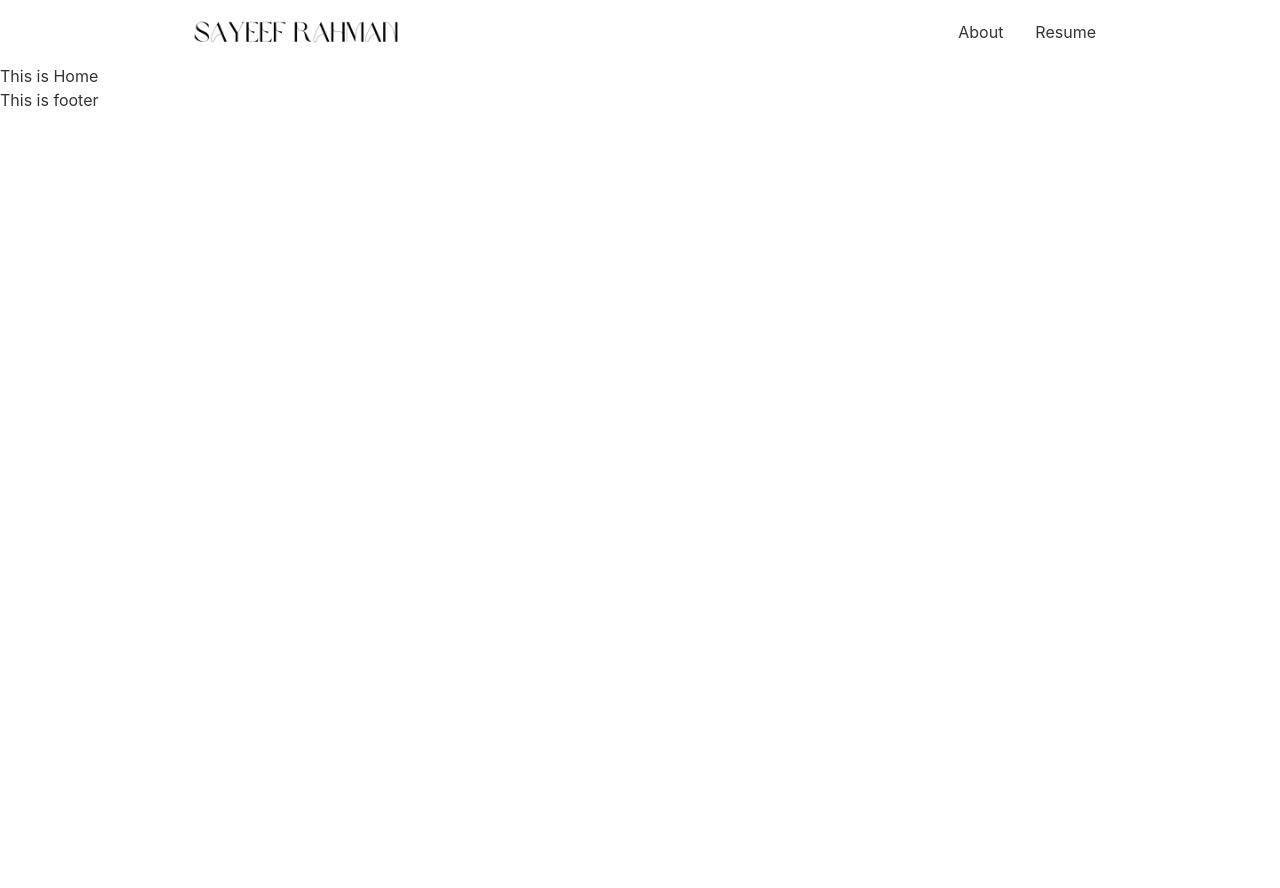
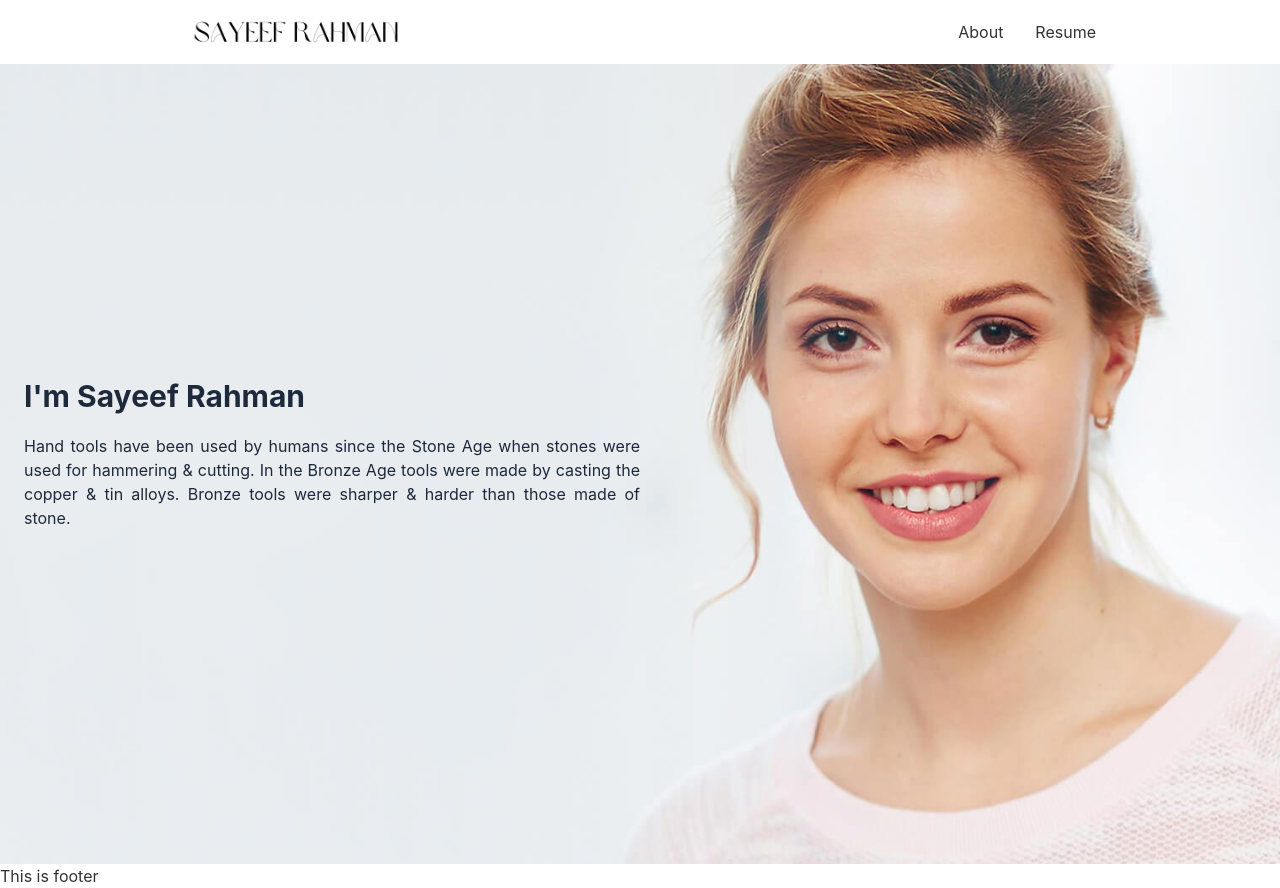
Before and after one commit to sayeef-rahman/sayeef-rahman-portfolio-website, a React (Create React App) app: page / in a window 1280 px wide. Before the commit the page ends 800 px from the top, so only its background shows below. Built offline with nearby package versions, Linux system fonts and the light colour scheme.

Commit message:
home page hero section added

```diff
--- a/src/Pages/Home/Home.js
+++ b/src/Pages/Home/Home.js
@@ -1,9 +1,16 @@
 import React from 'react';
+import bg from "../../assets/bg.jpg"
+
 
 const Home = () => {
     return (
-        <div>
-            <h1>This is Home</h1>
+        <div className="hero min-h-screen bg-opacity-100" style={{ backgroundImage: `url(${bg})`}}>
+            <div className="px-6">
+                <div className="text-slate-800 lg:w-1/2">
+                    <h1 className="mb-5 text-3xl font-bold ">I'm Sayeef Rahman</h1>
+                    <p className="mb-5  text-justify">Hand tools have been used by humans since the Stone Age when stones were used for hammering & cutting. In the Bronze Age tools were made by casting the copper & tin alloys. Bronze tools were sharper & harder than those made of stone.</p>
+                </div>
+            </div>
         </div>
     );
 };
--- a/src/Pages/Shared/Navbar.js
+++ b/src/Pages/Shared/Navbar.js
@@ -3,7 +3,7 @@ import logo from "../../assets/logo.png"
 
 const Navbar = () => {
     return (
-        <div class="navbar bg-base-100 lg:w-3/4 mx-auto">
+        <div class="navbar bg-base-100 lg:w-3/4 mx-auto sticky">
             <div class="navbar-start">
                 <div class="dropdown">
                     <label tabindex="0" class="btn btn-ghost lg:hidden">
@@ -30,38 +30,3 @@ const Navbar = () => {
 };
 
 export default Navbar;
-
-/*
-
-
-
-<div class="navbar bg-base-100 lg:px-20 bg-slate-900 text-white">
-    <div class="navbar-start">
-        <div class="dropdown">
-            <label tabindex="0" class="btn btn-ghost btn-circle">
-                <svg xmlns="http://www.w3.org/2000/svg" class="h-5 w-5" fill="none" viewBox="0 0 24 24" stroke="currentColor"><path stroke-linecap="round" stroke-linejoin="round" stroke-width="2" d="M4 6h16M4 12h16M4 18h7" /></svg>
-            </label>
-            <ul tabindex="0" class="menu menu-compact dropdown-content mt-3 p-2 shadow bg-slate-400 rounded-box lg:w-96">
-                <li><a>Homepage</a></li>
-                <li><a>Portfolio</a></li>
-                <li><a>About</a></li>
-            </ul>
-        </div>
-    </div>
-    <div class="navbar-center">
-        <a class="btn btn-ghost normal-case text-xl">Sayeef Rahman</a>
-    </div>
-    <div class="navbar-end">
-        <button class="btn btn-ghost btn-circle">
-            <svg xmlns="http://www.w3.org/2000/svg" class="h-5 w-5" fill="none" viewBox="0 0 24 24" stroke="currentColor"><path stroke-linecap="round" stroke-linejoin="round" stroke-width="2" d="M21 21l-6-6m2-5a7 7 0 11-14 0 7 7 0 0114 0z" /></svg>
-        </button>
-        <button class="btn btn-ghost btn-circle">
-            <div class="indicator">
-                <svg xmlns="http://www.w3.org/2000/svg" class="h-5 w-5" fill="none" viewBox="0 0 24 24" stroke="currentColor"><path stroke-linecap="round" stroke-linejoin="round" stroke-width="2" d="M15 17h5l-1.405-1.405A2.032 2.032 0 0118 14.158V11a6.002 6.002 0 00-4-5.659V5a2 2 0 10-4 0v.341C7.67 6.165 6 8.388 6 11v3.159c0 .538-.214 1.055-.595 1.436L4 17h5m6 0v1a3 3 0 11-6 0v-1m6 0H9" /></svg>
-                <span class="badge badge-xs badge-primary indicator-item"></span>
-            </div>
-        </button>
-    </div>
-</div>
-
-*/
```
Also changed, not shown: src/assets/bg.jpg (added).
